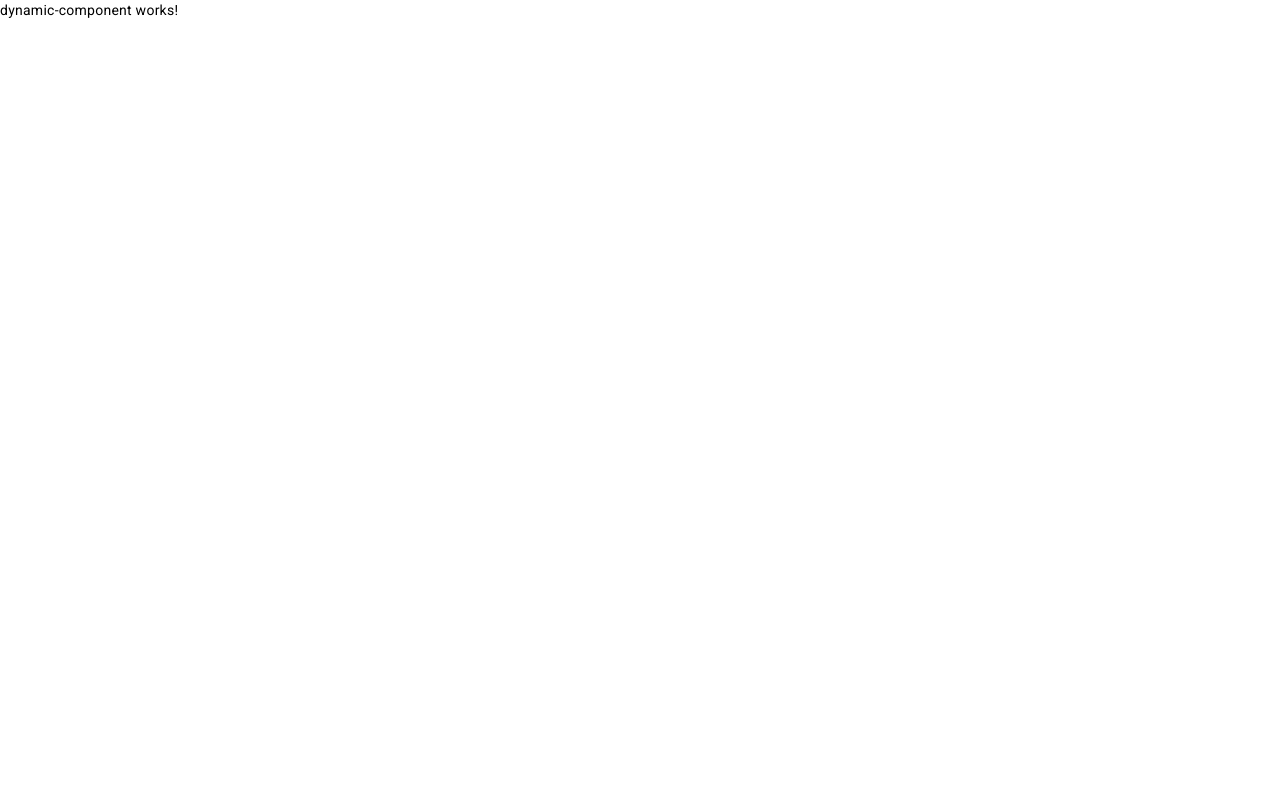
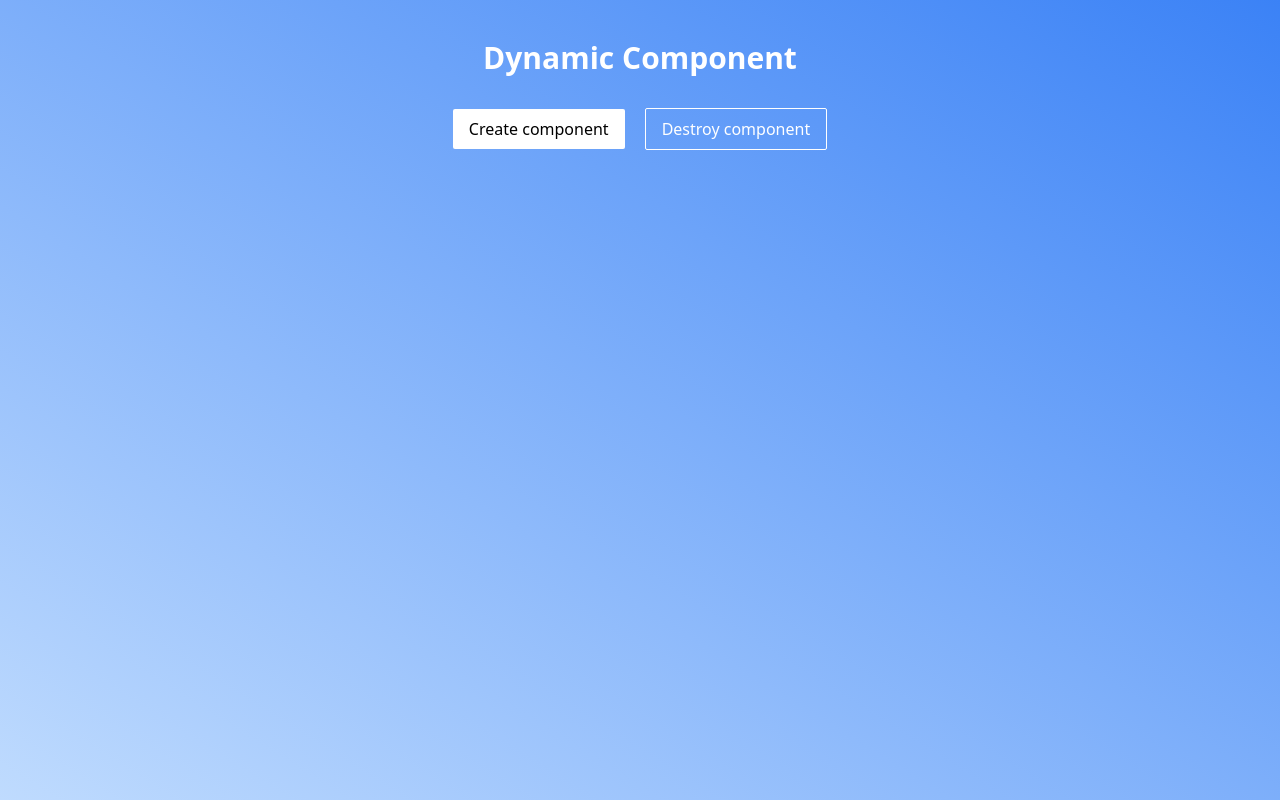
Before and after one commit to DavidBarcenas/angular-experimentals, an Angular app: page /discover/dynamic-component in a window 1280 px wide. Built offline with nearby package versions, Linux system fonts and the light colour scheme.

Commit message:
create dynamic components

```diff
--- a/angular.json
+++ b/angular.json
@@ -7,7 +7,9 @@
       "projectType": "application",
       "schematics": {
         "@schematics/angular:component": {
-          "style": "scss"
+          "style": "scss",
+          "inlineStyle": true,
+          "skipTests": true
         }
       },
       "root": "",
@@ -30,7 +32,6 @@
               "src/assets"
             ],
             "styles": [
-              "@angular/material/prebuilt-themes/indigo-pink.css",
               "src/styles.scss"
             ],
             "stylePreprocessorOptions": {
@@ -102,7 +103,6 @@
               "src/assets"
             ],
             "styles": [
-              "@angular/material/prebuilt-themes/indigo-pink.css",
               "src/styles.scss"
             ],
             "stylePreprocessorOptions": {
--- a/src/app/discover/dynamic-component/dynamic-component.component.html
+++ b/src/app/discover/dynamic-component/dynamic-component.component.html
@@ -1 +1,25 @@
-<p>dynamic-component works!</p>
+<section
+  class="bg-gradient-to-bl from-blue-500 to-blue-200 h-dvh w-dvw text-center pt-10 pb-6 px-4"
+>
+  <h2 class="font-semibold text-3xl text-white mb-8">Dynamic Component</h2>
+  <main>
+    <section class="mb-10">
+      <button
+        (click)="createComponent()"
+        class="bg-white px-4 py-2 rounded-sm mr-5 cursor-pointer hover:bg-white/90"
+      >
+        Create component
+      </button>
+      <button
+        (click)="destroyComponent()"
+        class="border border-white px-4 py-2 rounded-sm text-white cursor-pointer hover:bg-white/20"
+      >
+        Destroy component
+      </button>
+    </section>
+    <ng-template #content>
+      <app-widget-content></app-widget-content>
+    </ng-template>
+    <ng-container #container />
+  </main>
+</section>
--- a/src/app/discover/dynamic-component/dynamic-component.component.ts
+++ b/src/app/discover/dynamic-component/dynamic-component.component.ts
@@ -1,10 +1,42 @@
-import { Component } from '@angular/core';
+import { Component, ComponentRef, TemplateRef, viewChild, ViewContainerRef } from '@angular/core';
+import { WidgetComponent } from './widget/widget.component';
+import { WidgetContentComponent } from './widget/widget-content.component';
 
 @Component({
   selector: 'app-dynamic-component',
   standalone: true,
-  imports: [],
+  imports: [WidgetContentComponent],
   templateUrl: './dynamic-component.component.html',
-  styles: ``,
 })
-export class DynamicComponentComponent {}
+export class DynamicComponentComponent {
+  vcr = viewChild('container', { read: ViewContainerRef });
+  content = viewChild<TemplateRef<unknown>>('content');
+  #componentRef?: ComponentRef<WidgetComponent>;
+
+  createComponent() {
+    const content = this.content();
+    if (!content) {
+      throw new Error('Content reference not found');
+    }
+    this.destroyComponent();
+    this.appendContent(content);
+    this.#componentRef?.setInput('title', 'Weather');
+    this.#componentRef?.setInput('description', 'Currently in Mexico');
+
+    this.#componentRef?.instance.closed.subscribe(() => this.destroyComponent());
+  }
+
+  appendContent(content: TemplateRef<unknown>) {
+    const contentView = this.vcr()?.createEmbeddedView(content);
+    if (!contentView) {
+      throw new Error('Embedded content is undefined');
+    }
+    this.#componentRef = this.vcr()?.createComponent(WidgetComponent, {
+      projectableNodes: [contentView.rootNodes],
+    });
+  }
+
+  destroyComponent() {
+    this.vcr()?.clear();
+  }
+}
--- /dev/null
+++ b/src/app/discover/dynamic-component/widget/widget-content.component.ts
@@ -0,0 +1,8 @@
+import { Component } from '@angular/core';
+
+@Component({
+  selector: 'app-widget-content',
+  standalone: true,
+  template: `<b class="text-3xl">23 °C</b>`,
+})
+export class WidgetContentComponent {}
--- /dev/null
+++ b/src/app/discover/dynamic-component/widget/widget.component.ts
@@ -0,0 +1,27 @@
+import { Component, input, output } from '@angular/core';
+
+@Component({
+  selector: 'app-widget',
+  standalone: true,
+  imports: [],
+  template: `
+    <article class="flex items-center bg-white/10 max-w-lg m-auto py-5 rounded-sm text-white">
+      <div class="w-5/12">
+        <ng-content>
+          <p>No content...</p>
+        </ng-content>
+      </div>
+      <div class="flex-1 border-l border-white pl-3 pr-4 text-left relative">
+        <h2 class="font-semibold">{{ title() }}</h2>
+        <p class="font-bold text-lg">{{ description() }}</p>
+        <button (click)="closed.emit()" class="absolute top-0 right-4">&times;</button>
+      </div>
+    </article>
+  `,
+})
+export class WidgetComponent {
+  title = input<string>('__title__');
+  description = input<string>('__description__');
+
+  closed = output<void>();
+}
```
